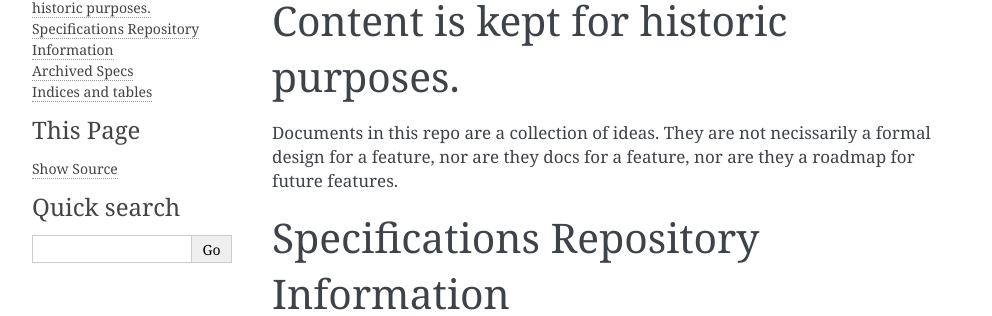
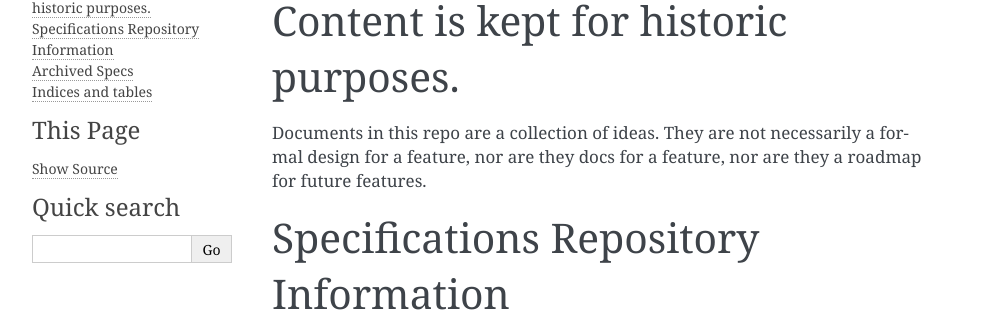
Before and after one commit to openstack-archive/swift-specs, a Sphinx documentation site: the page built from doc/source/index.rst, in a window 1280 px wide. Shown: the part 160-476 px from the top of the page, without its empty margins (148-1140 px from the left). Built offline with Sphinx 7.4.7, drawn with Linux system fonts in a browser that asks for light colours.

Commit message:
because spelng is hard
Change-Id: I8ce40b4466bfa1ffa5cf525c21b97f35c10691a3

```diff
--- a/README.rst
+++ b/README.rst
@@ -6,7 +6,7 @@
 ========================================================================
 
 Documents in this repo are a collection of ideas. They are not
-necissarily a formal design for a feature, nor are they docs for a
+necessarily a formal design for a feature, nor are they docs for a
 feature, nor are they a roadmap for future features.
 
 This is a git repository for doing design review on enhancements to
--- a/doc/source/index.rst
+++ b/doc/source/index.rst
@@ -6,7 +6,7 @@
 ========================================================================
 
 Documents in this repo are a collection of ideas. They are not
-necissarily a formal design for a feature, nor are they docs for a
+necessarily a formal design for a feature, nor are they docs for a
 feature, nor are they a roadmap for future features.
 
 .. toctree::
```
